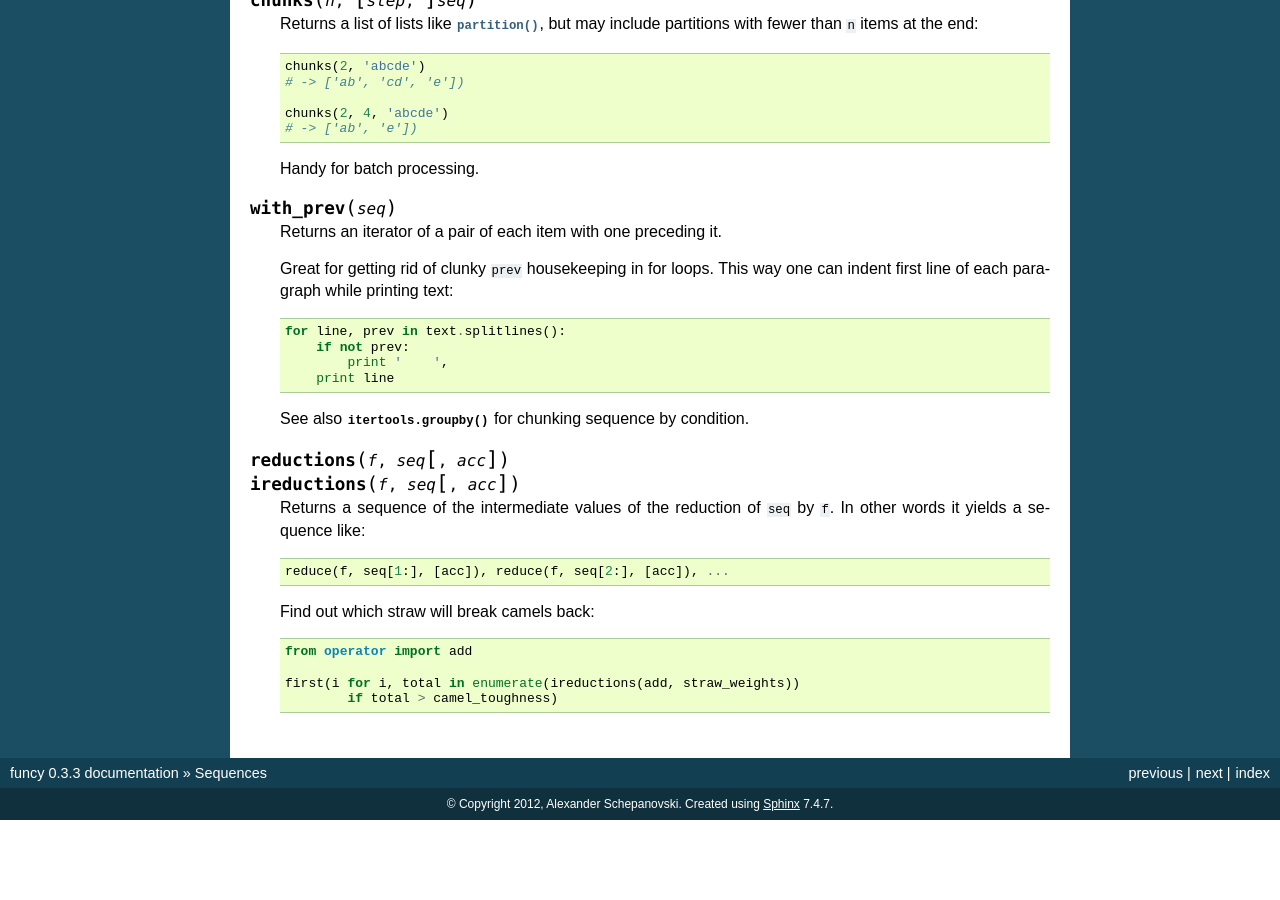
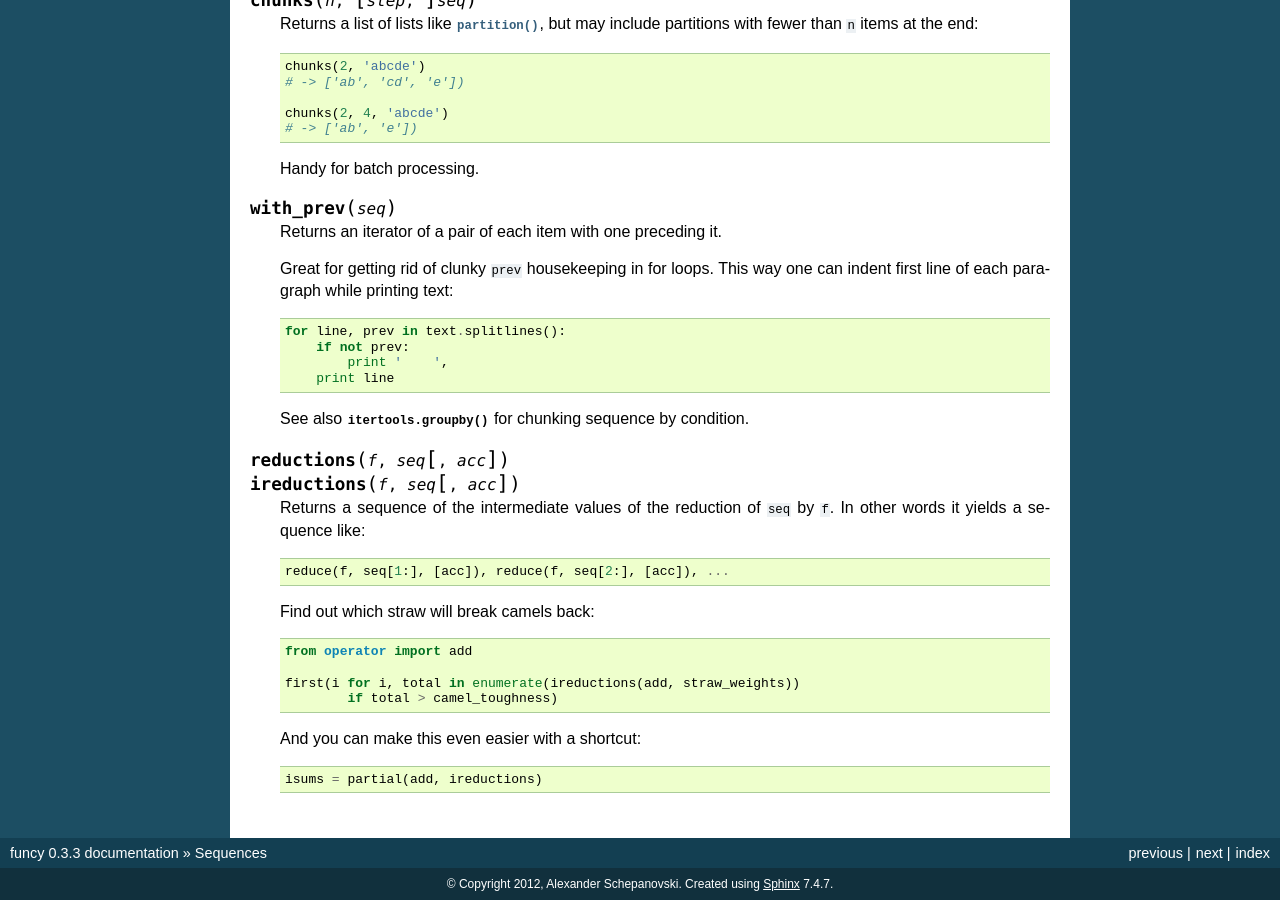
Before and after one commit to Jamaal224/funcy, a Sphinx documentation site: the page built from docs/seqs.rst, in a window 1280 px wide and 900 px high, scrolled down 6497 px. Built offline with Sphinx 7.4.7, drawn with Linux system fonts in a browser that asks for light colours; pages that are not in the unit, such as notebooks, are missing from menus; before the commit the page ends 7317 px from its top, so only the background shows below that.

Commit message:
Added isums() hint to i?reductions() docs

```diff
--- a/docs/seqs.rst
+++ b/docs/seqs.rst
@@ -395,3 +395,7 @@ Data mangling
 
         first(i for i, total in enumerate(ireductions(add, straw_weights))
                 if total > camel_toughness)
+
+    And you can make this even easier with a shortcut::
+
+        isums = partial(add, ireductions)
```
